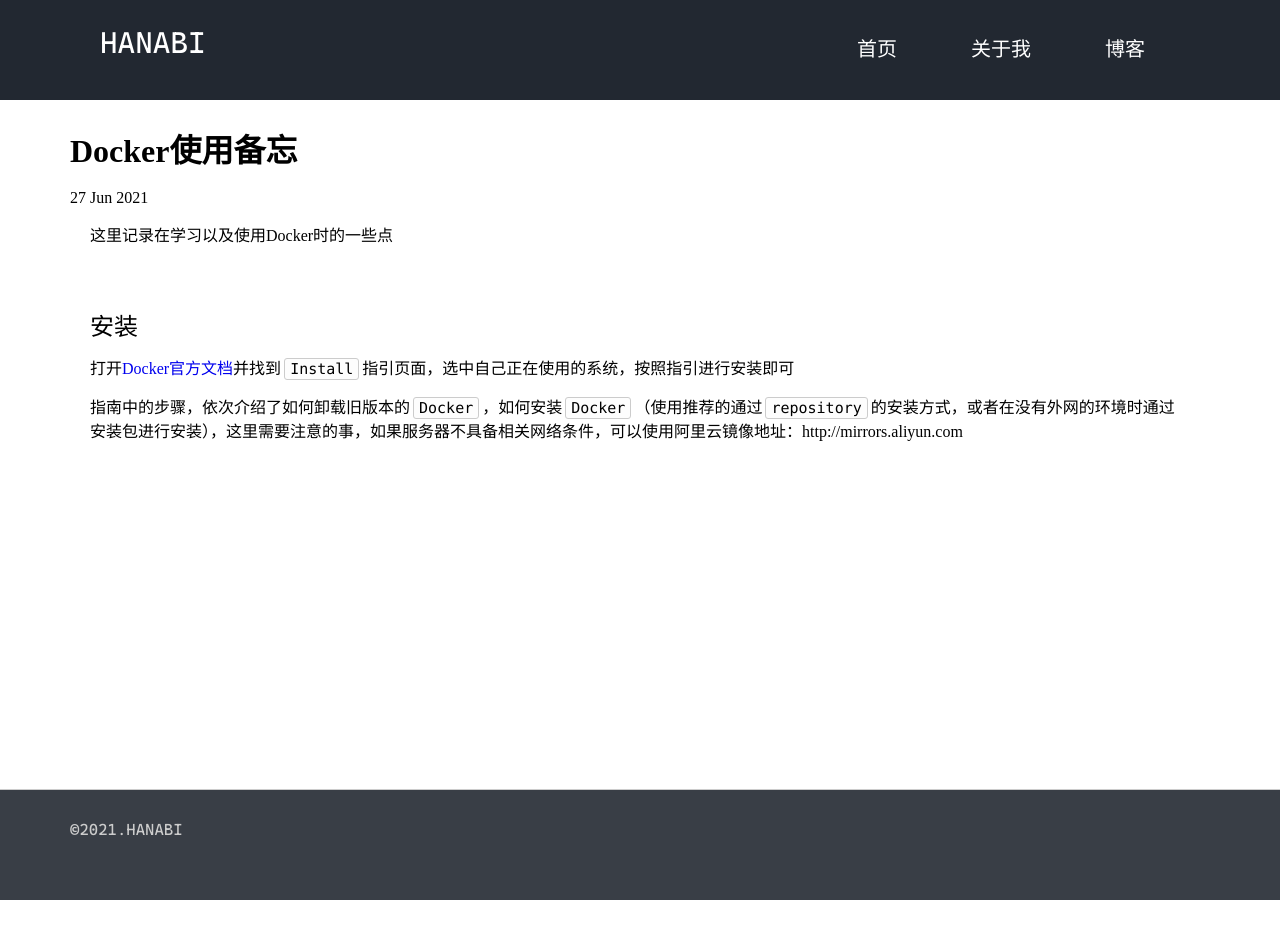
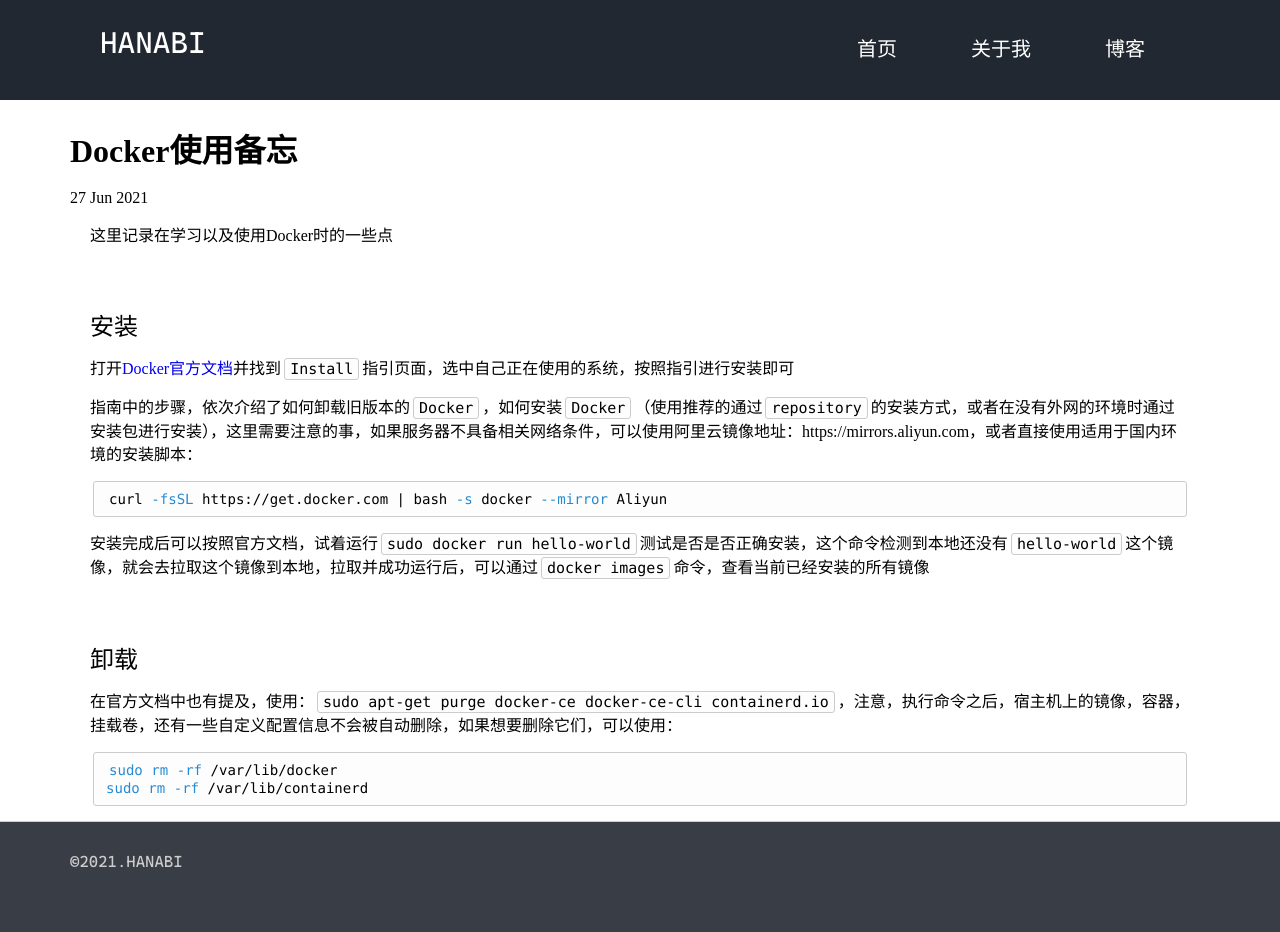
Before and after one commit to KamenRiderKuuga/kamenriderkuuga.github.io, a Jekyll site: the page built from _posts/2021-06-26-Docker-1.md, in a window 1280 px wide. Built offline with Jekyll 4.4.1, drawn with Linux system fonts in a browser that asks for light colours; before the commit the page ends 900 px from its top, so only the background shows below that.

Commit message:
doc: note about docker

````diff
--- a/_posts/2021-06-26-Docker-1.md
+++ b/_posts/2021-06-26-Docker-1.md
@@ -13,4 +13,19 @@ tags: Docker
 
 打开[Docker官方文档](https://docs.docker.com)并找到`Install`指引页面，选中自己正在使用的系统，按照指引进行安装即可
 
-指南中的步骤，依次介绍了如何卸载旧版本的`Docker`，如何安装`Docker`（使用推荐的通过`repository`的安装方式，或者在没有外网的环境时通过安装包进行安装），这里需要注意的事，如果服务器不具备相关网络条件，可以使用阿里云镜像地址：http://mirrors.aliyun.com
+指南中的步骤，依次介绍了如何卸载旧版本的`Docker`，如何安装`Docker`（使用推荐的通过`repository`的安装方式，或者在没有外网的环境时通过安装包进行安装），这里需要注意的事，如果服务器不具备相关网络条件，可以使用阿里云镜像地址：https://mirrors.aliyun.com，或者直接使用适用于国内环境的安装脚本：
+
+```bash
+curl -fsSL https://get.docker.com | bash -s docker --mirror Aliyun
+```
+
+安装完成后可以按照官方文档，试着运行`sudo docker run hello-world`测试是否是否正确安装，这个命令检测到本地还没有`hello-world`这个镜像，就会去拉取这个镜像到本地，拉取并成功运行后，可以通过`docker images`命令，查看当前已经安装的所有镜像
+
+## 卸载
+
+在官方文档中也有提及，使用：`sudo apt-get purge docker-ce docker-ce-cli containerd.io`，注意，执行命令之后，宿主机上的镜像，容器，挂载卷，还有一些自定义配置信息不会被自动删除，如果想要删除它们，可以使用：
+
+```bash
+sudo rm -rf /var/lib/docker
+sudo rm -rf /var/lib/containerd
+```
````
